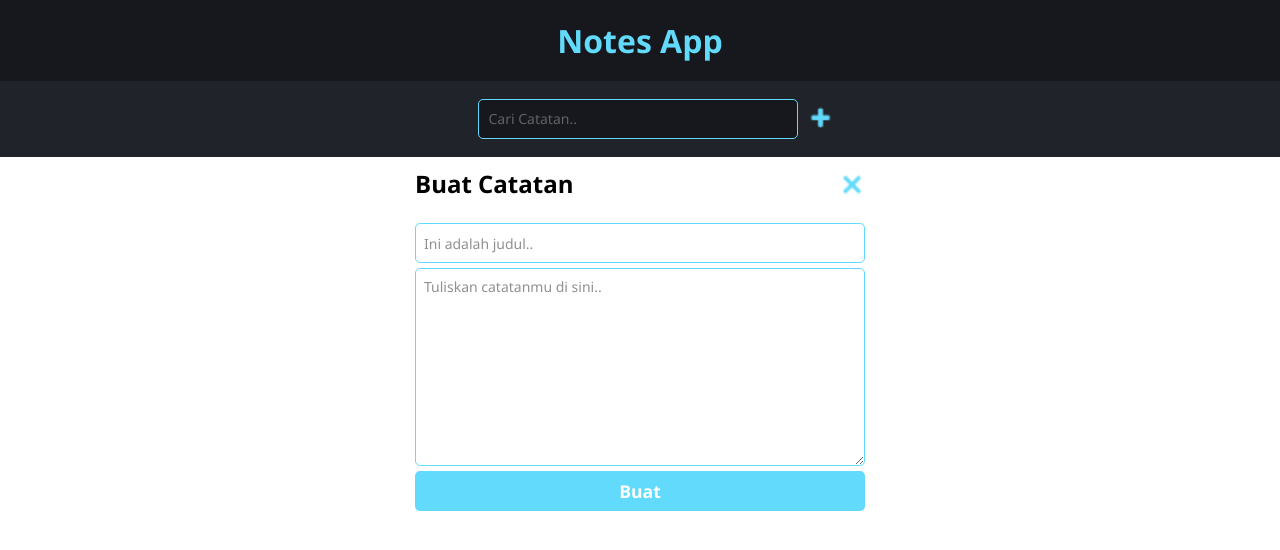
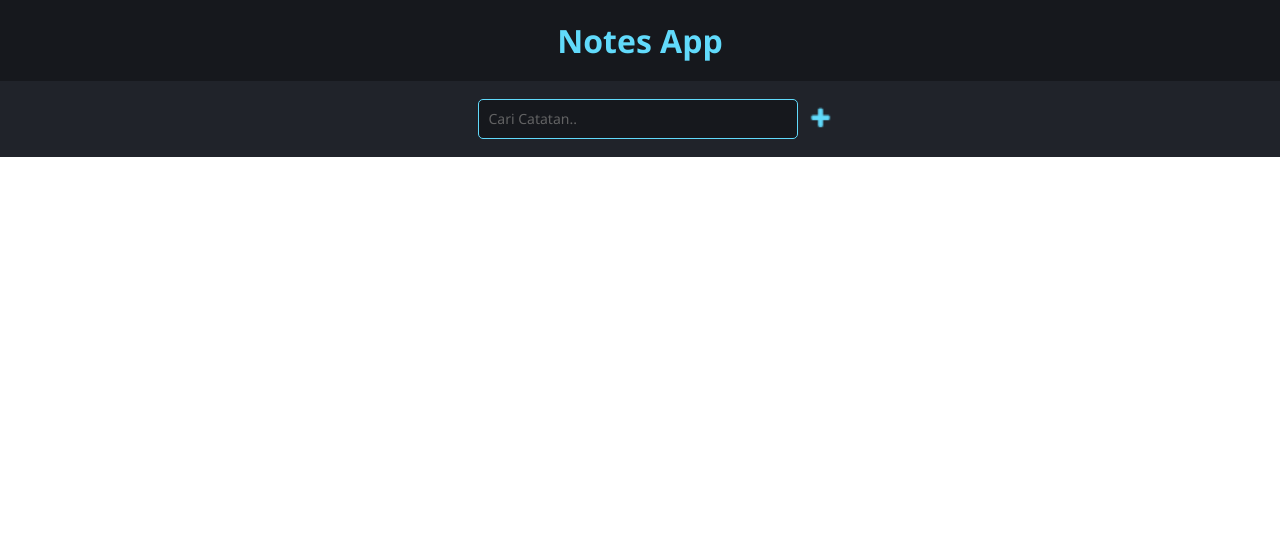
Before and after one commit to ryansuranjana/notes-app, a React (Create React App) app: page / in a window 1280 px wide. Shown: the top 550 px of the page. Built offline with nearby package versions, Linux system fonts and the light colour scheme; a web font is replaced by a local one.

Commit message:
Menambahkan event handler show form dan hidden form tambah catatan

```diff
--- a/src/components/App.js
+++ b/src/components/App.js
@@ -5,6 +5,25 @@ import NotesInput from './NotesInput';
 class App extends React.Component {
   constructor(props) {
     super(props);
+
+    this.showFormEventHandler = this.showFormEventHandler.bind(this);
+    this.hiddenFormEventHandler = this.hiddenFormEventHandler.bind(this);
+  }
+
+  showFormEventHandler(event) {
+    const form = document.querySelector('.tambah-catatan');
+    if (form.classList.contains('animation-hidden-form')) {
+      form.classList.remove('animation-hidden-form');
+      form.classList.add('animation-show-form');
+    }
+  }
+
+  hiddenFormEventHandler(event) {
+    const form = document.querySelector('.tambah-catatan');
+    if (form.classList.contains('animation-show-form')) {
+      form.classList.remove('animation-show-form');
+      form.classList.add('animation-hidden-form');
+    }
   }
 
   render() {
@@ -14,8 +33,8 @@ class App extends React.Component {
           <h1>Notes App</h1>
         </header>
         <main>
-          <NotesSearch />
-          <NotesInput />
+          <NotesSearch showForm={this.showFormEventHandler} />
+          <NotesInput hiddenForm={this.hiddenFormEventHandler} />
         </main>
       </>
     );
--- a/src/components/NotesInput.js
+++ b/src/components/NotesInput.js
@@ -1,11 +1,11 @@
 import React from 'react';
 
-export default () => {
+export default ({ hiddenForm }) => {
   return (
-    <section className="tambah-catatan">
-      <div class="tambah-catatan-header">
+    <section className="tambah-catatan animation-hidden-form">
+      <div className="tambah-catatan-header">
         <h2>Buat Catatan</h2>
-        <img src="/images/close.png" alt="Tombol close" />
+        <img src="/images/close.png" alt="Tombol close form" onClick={hiddenForm} />
       </div>
       <form>
         <input type="text" placeholder="Ini adalah judul.." autoComplete="off" />
--- a/src/components/NotesSearch.js
+++ b/src/components/NotesSearch.js
@@ -1,11 +1,11 @@
 import React from 'react';
 
-export default () => {
+export default ({ showForm }) => {
   return (
     <section className="search-input">
       <input type="text" placeholder="Cari Catatan.." />
       <div className="button-tambah">
-        <img src="/images/plus.png" alt="Tombol Tambah" />
+        <img src="/images/plus.png" alt="Tombol show form" onClick={showForm} />
       </div>
     </section>
   );
--- a/src/styles/style.css
+++ b/src/styles/style.css
@@ -8,6 +8,7 @@
 }
 
 header {
+  position: relative;
   width: 100%;
   padding: 19px 0 19px 0;
   background-color: #16181d;
@@ -16,6 +17,7 @@ header {
 }
 
 .search-input {
+  position: relative;
   width: 100%;
   padding: 18px 0 18px 0;
   background-color: #20232a;
@@ -48,10 +50,14 @@ header {
 }
 
 .tambah-catatan {
-  position: relative;
+  position: absolute;
   width: 450px;
-  margin: auto;
   padding-top: 10px;
+  z-index: -1;
+  transition: all ease-out 0.2s;
+  left: 0;
+  right: 0;
+  margin: 0 auto;
 }
 
 .tambah-catatan-header {
@@ -60,6 +66,7 @@ header {
 }
 
 .tambah-catatan-header img {
+  position: relative;
   width: 25px;
   margin-left: auto;
   cursor: pointer;
@@ -69,6 +76,18 @@ header {
   display: flex;
   flex-direction: column;
   margin-top: 20px;
+}
+
+.animation-show-form {
+  animation-name: show-form;
+  animation-duration: 0.2s;
+  animation-fill-mode: forwards;
+}
+
+.animation-hidden-form {
+  animation-name: hidden-form;
+  animation-duration: 0.2s;
+  animation-fill-mode: forwards;
 }
 
 form input {
@@ -109,3 +128,21 @@ textarea::placeholder {
   opacity: 0.8;
   font-size: 14px;
 }
+
+@keyframes show-form {
+  from {
+    margin-top: -355px;
+  }
+  to {
+    margin-top: 5px;
+  }
+}
+
+@keyframes hidden-form {
+  form {
+    margin-top: 0;
+  }
+  to {
+    margin-top: -355px;
+  }
+}
```
